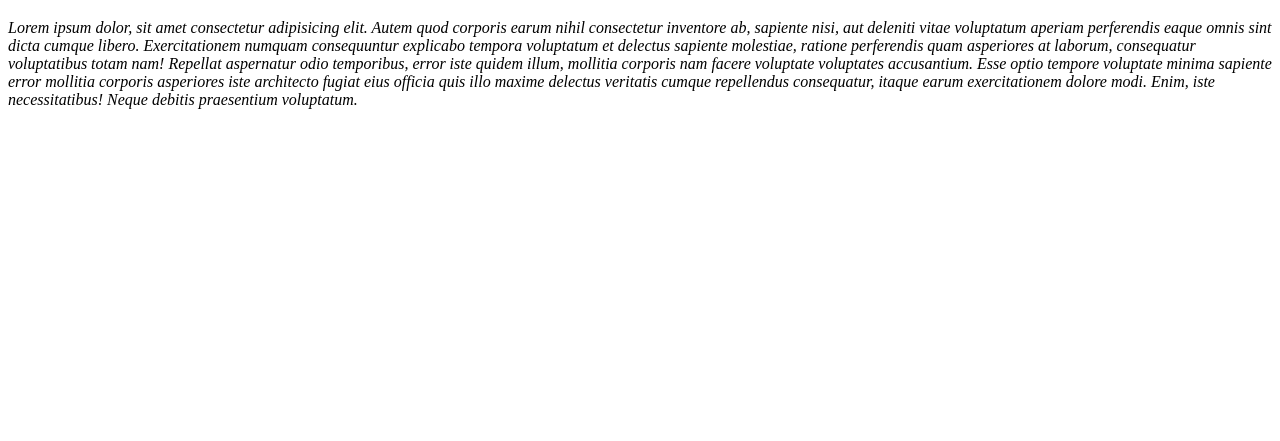
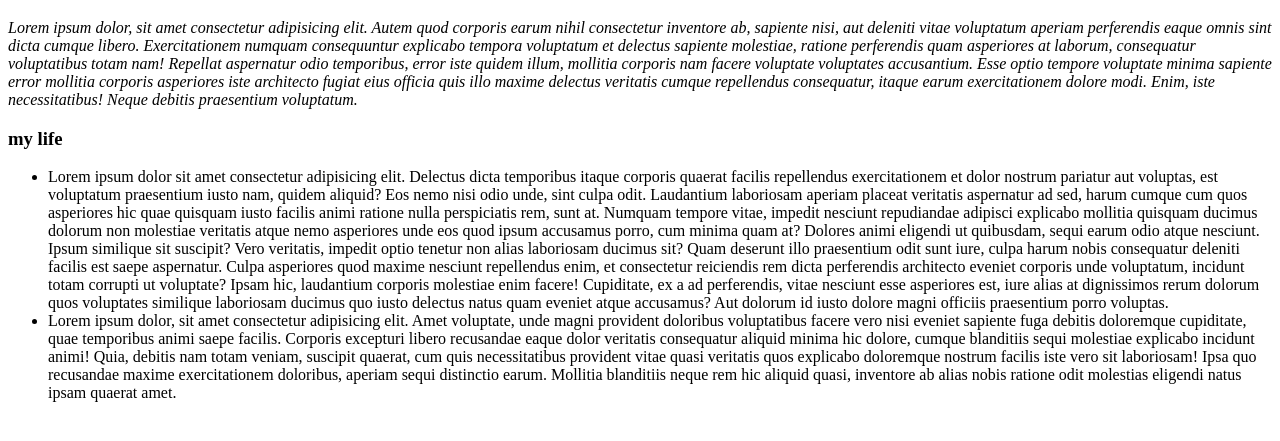
Before and after one commit to dkasymbekov/sekond-site, a plain HTML site: page index.html in a window 1280 px wide. Shown: the part 61-502 px from the top of the page. Drawn offline with Linux system fonts and the light colour scheme.

Commit message:
add sibtitle

```diff
--- a/index.html
+++ b/index.html
@@ -10,5 +10,10 @@
 <body>
 <h1>This is my file</h1>
 <p>Lorem ipsum dolor, sit amet consectetur adipisicing elit. Autem quod corporis earum nihil consectetur inventore ab, sapiente nisi, aut deleniti vitae voluptatum aperiam perferendis eaque omnis sint dicta cumque libero. Exercitationem numquam consequuntur explicabo tempora voluptatum et delectus sapiente molestiae, ratione perferendis quam asperiores at laborum, consequatur voluptatibus totam nam! Repellat aspernatur odio temporibus, error iste quidem illum, mollitia corporis nam facere voluptate voluptates accusantium. Esse optio tempore voluptate minima sapiente error mollitia corporis asperiores iste architecto fugiat eius officia quis illo maxime delectus veritatis cumque repellendus consequatur, itaque earum exercitationem dolore modi. Enim, iste necessitatibus! Neque debitis praesentium voluptatum.</p>
+<h3>my life</h3>
+<ul>
+    <li>Lorem ipsum dolor sit amet consectetur adipisicing elit. Delectus dicta temporibus itaque corporis quaerat facilis repellendus exercitationem et dolor nostrum pariatur aut voluptas, est voluptatum praesentium iusto nam, quidem aliquid? Eos nemo nisi odio unde, sint culpa odit. Laudantium laboriosam aperiam placeat veritatis aspernatur ad sed, harum cumque cum quos asperiores hic quae quisquam iusto facilis animi ratione nulla perspiciatis rem, sunt at. Numquam tempore vitae, impedit nesciunt repudiandae adipisci explicabo mollitia quisquam ducimus dolorum non molestiae veritatis atque nemo asperiores unde eos quod ipsum accusamus porro, cum minima quam at? Dolores animi eligendi ut quibusdam, sequi earum odio atque nesciunt. Ipsum similique sit suscipit? Vero veritatis, impedit optio tenetur non alias laboriosam ducimus sit? Quam deserunt illo praesentium odit sunt iure, culpa harum nobis consequatur deleniti facilis est saepe aspernatur. Culpa asperiores quod maxime nesciunt repellendus enim, et consectetur reiciendis rem dicta perferendis architecto eveniet corporis unde voluptatum, incidunt totam corrupti ut voluptate? Ipsam hic, laudantium corporis molestiae enim facere! Cupiditate, ex a ad perferendis, vitae nesciunt esse asperiores est, iure alias at dignissimos rerum dolorum quos voluptates similique laboriosam ducimus quo iusto delectus natus quam eveniet atque accusamus? Aut dolorum id iusto dolore magni officiis praesentium porro voluptas.</li>
+    <li>Lorem ipsum dolor, sit amet consectetur adipisicing elit. Amet voluptate, unde magni provident doloribus voluptatibus facere vero nisi eveniet sapiente fuga debitis doloremque cupiditate, quae temporibus animi saepe facilis. Corporis excepturi libero recusandae eaque dolor veritatis consequatur aliquid minima hic dolore, cumque blanditiis sequi molestiae explicabo incidunt animi! Quia, debitis nam totam veniam, suscipit quaerat, cum quis necessitatibus provident vitae quasi veritatis quos explicabo doloremque nostrum facilis iste vero sit laboriosam! Ipsa quo recusandae maxime exercitationem doloribus, aperiam sequi distinctio earum. Mollitia blanditiis neque rem hic aliquid quasi, inventore ab alias nobis ratione odit molestias eligendi natus ipsam quaerat amet.</li>
+</ul>
 </body>
 </html>
```
